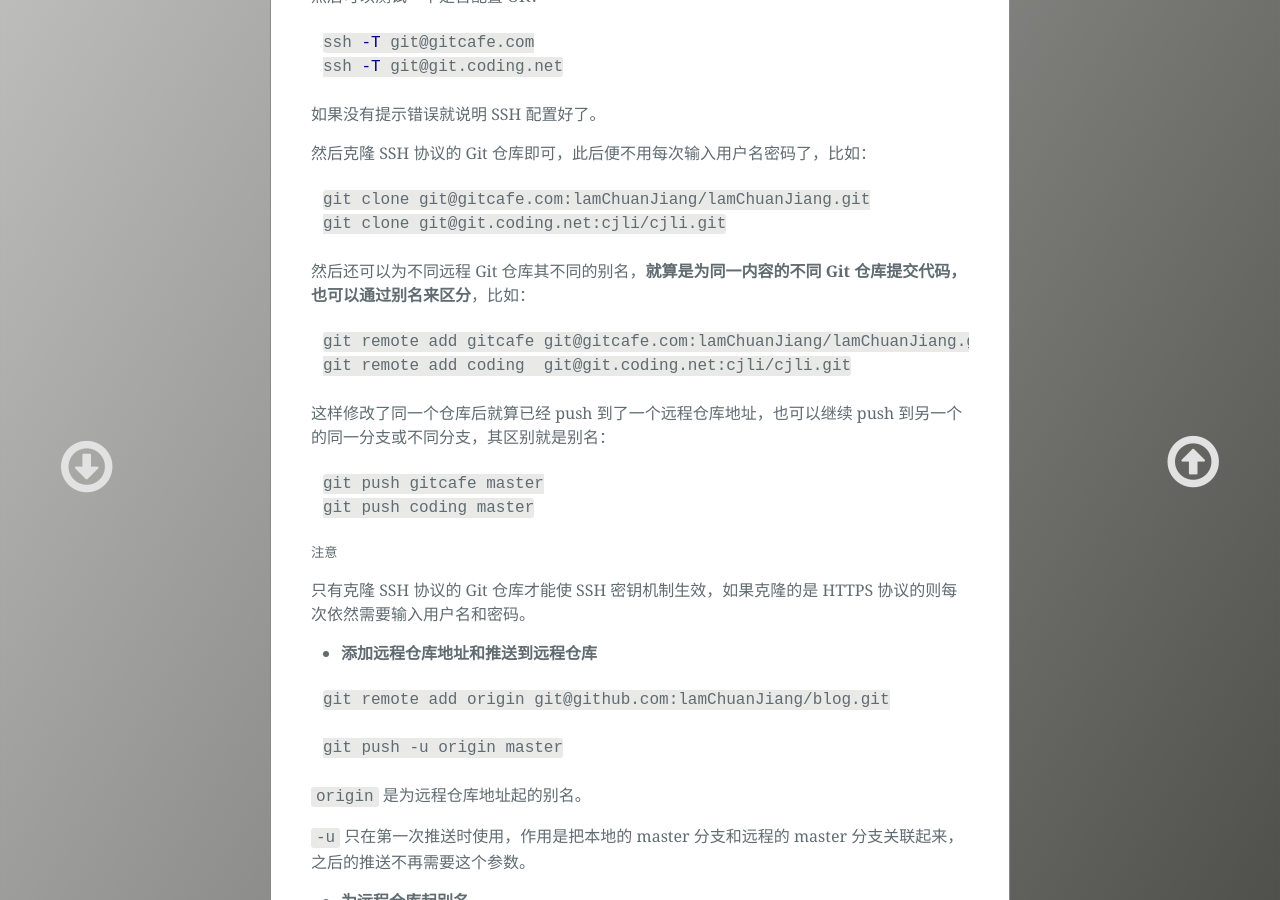
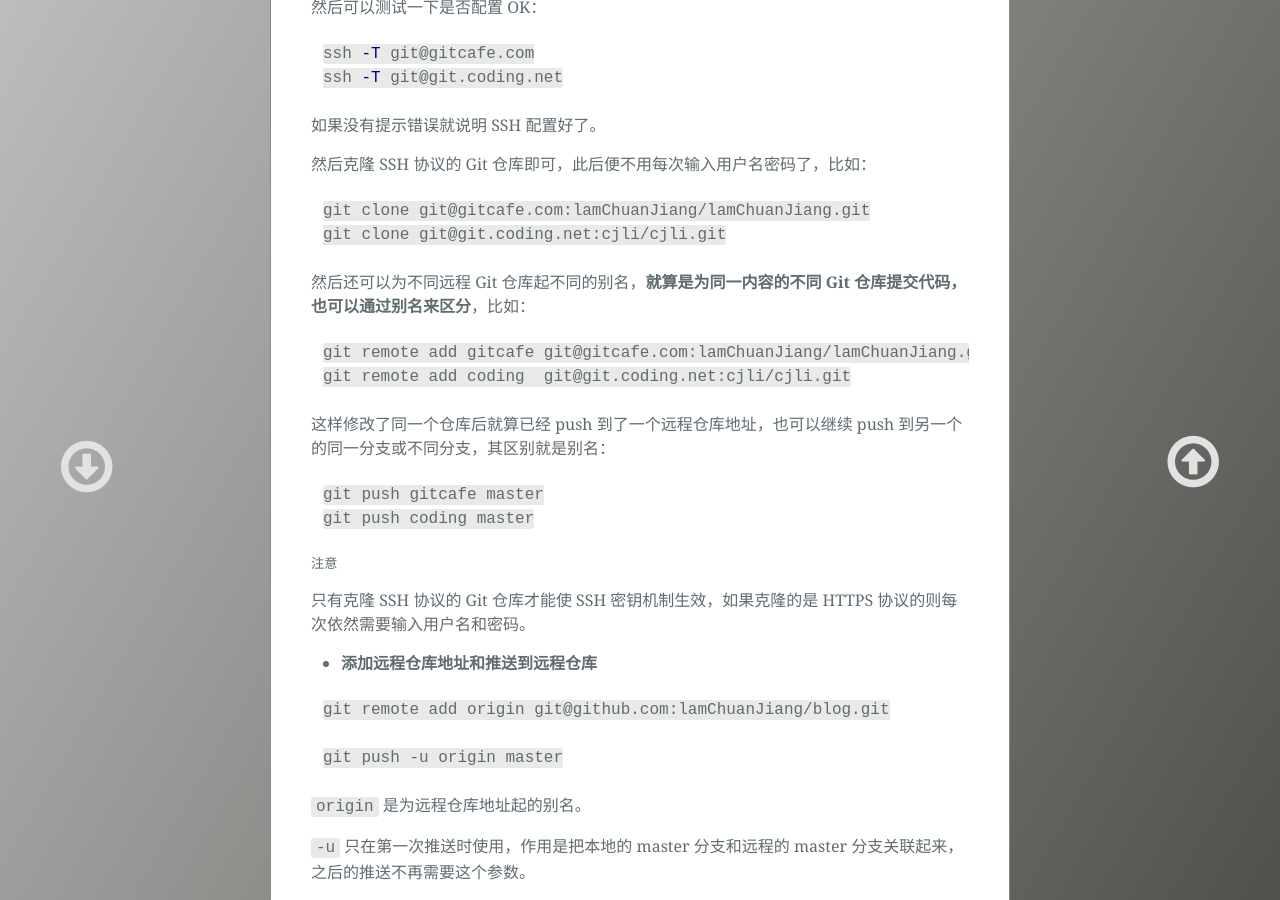
Before and after one commit to light-shadow/ckwongloy.github.io, a Jekyll site: the page built from _posts/2015-06-23-Git-Brief.md, in a window 1280 px wide and 900 px high, scrolled down 1493 px. Built offline with Jekyll 4.4.1, drawn with Linux system fonts in a browser that asks for light colours; Markdown is read by kramdown in place of the engine named in the settings.

Commit message:
the way still

````diff
--- a/_posts/2015-06-23-Git-Brief.md
+++ b/_posts/2015-06-23-Git-Brief.md
@@ -34,7 +34,7 @@
 Hi tianqixin! You've successfully authenticated, but GitHub does not provide shell access.
 ```
 
-##### 配置多个 Git 远程仓库的 SSH-Key
+#### 配置多个 Git 远程仓库的 SSH-Key
 
 我机器上的 Git 会在 GitHub、GitCafe、Coding.NET 、以及树莓派上的私有 Git 仓库之间来回切换，所以如果不配置 SSH-Key 光输入密码就得浪费不少时间。
 
@@ -83,7 +83,7 @@
 git clone git@git.coding.net:cjli/cjli.git
 ```
 
-然后还可以为不同远程 Git 仓库其不同的别名，**就算是为同一内容的不同 Git 仓库提交代码，也可以通过别名来区分**，比如：
+然后还可以为不同远程 Git 仓库起不同的别名，**就算是为同一内容的不同 Git 仓库提交代码，也可以通过别名来区分**，比如：
 
 ```
 git remote add gitcafe git@gitcafe.com:lamChuanJiang/lamChuanJiang.git
````
Also changed, not shown: 2 other files.
